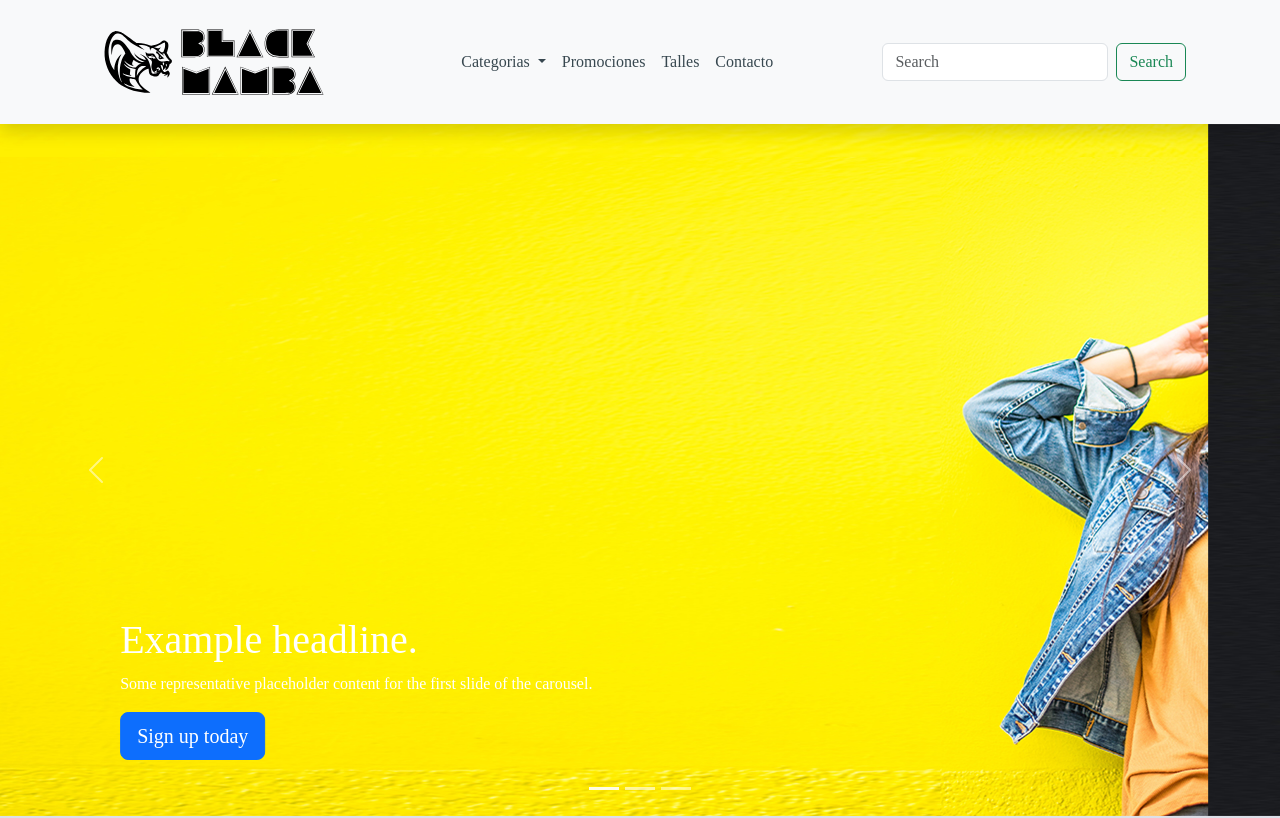
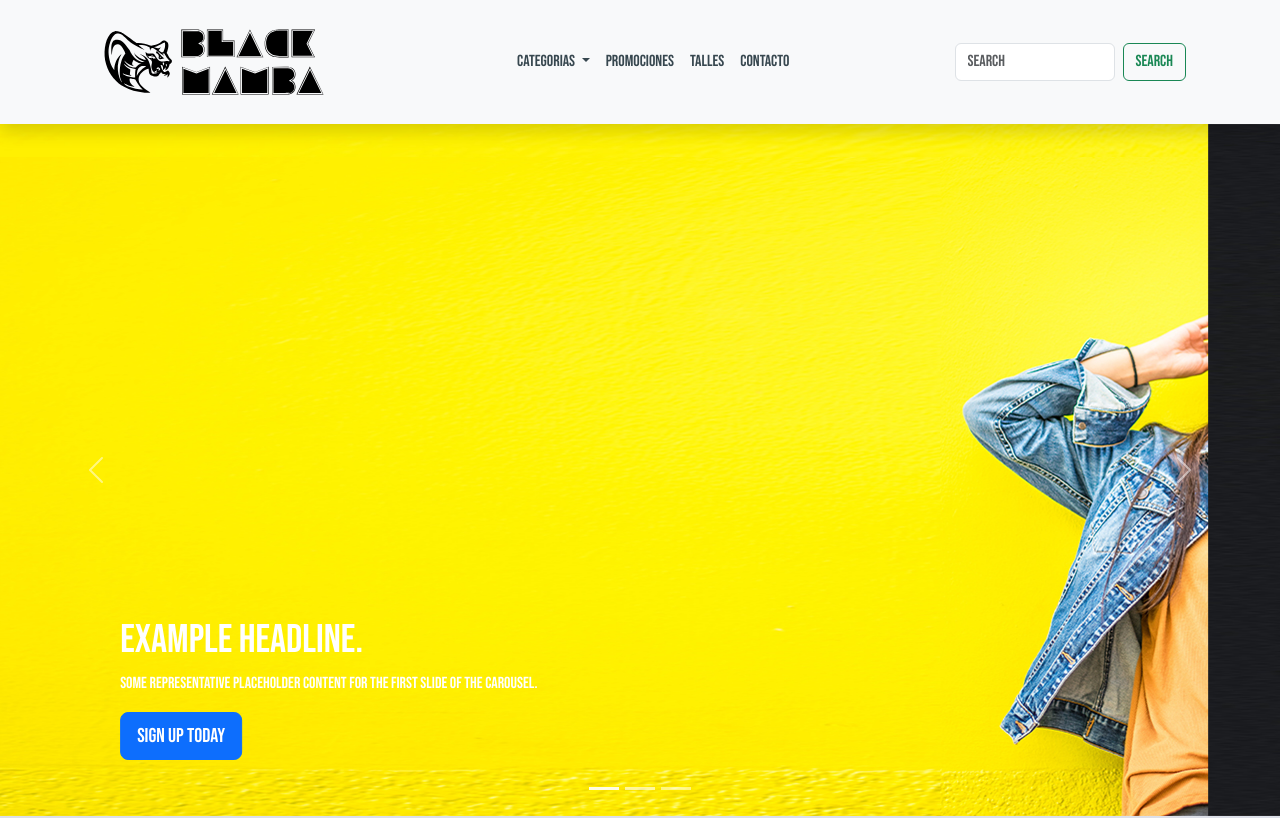
Before and after one commit to aecamilleri/ProyectoFinal, a plain HTML site: page index.html in a window 1280 px wide. Shown: the top 818 px of the page. Drawn offline with nearby package versions, Linux system fonts and the light colour scheme.

Commit message:
index embed font

```diff
--- a/index.html
+++ b/index.html
@@ -7,6 +7,9 @@
     <title>Document</title>
     <link href="https://cdn.jsdelivr.net/npm/bootstrap@5.3.0-alpha1/dist/css/bootstrap.min.css" rel="stylesheet" integrity="sha384-GLhlTQ8iRABdZLl6O3oVMWSktQOp6b7In1Zl3/Jr59b6EGGoI1aFkw7cmDA6j6gD" crossorigin="anonymous">
     <link rel="stylesheet" href="css/style.css" type="text/css">
+    <link rel="preconnect" href="https://fonts.googleapis.com">
+    <link rel="preconnect" href="https://fonts.gstatic.com" crossorigin>
+    <link href="https://fonts.googleapis.com/css2?family=Bebas+Neue&display=swap" rel="stylesheet">
 
 </head>
 <body>
```
